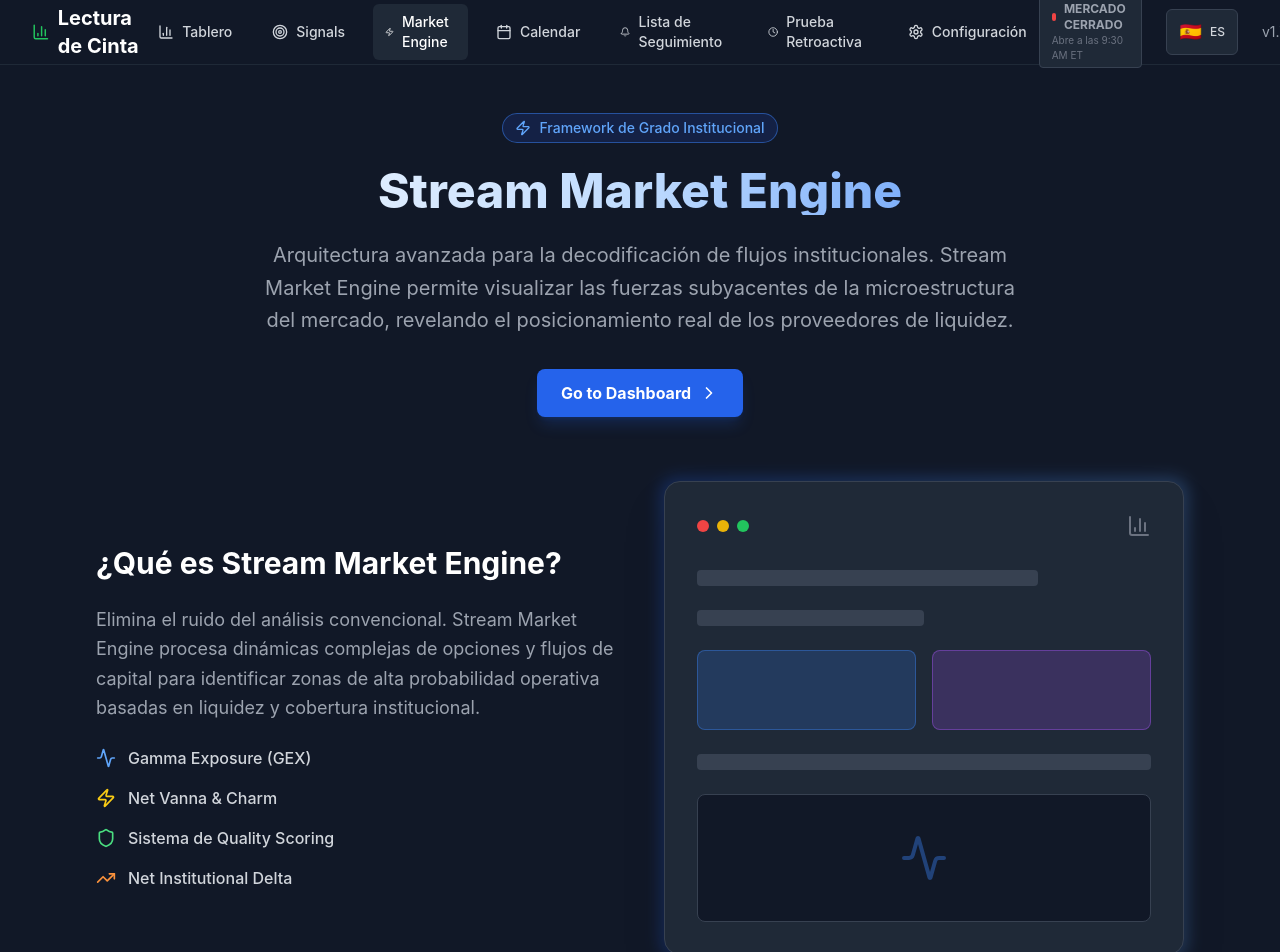
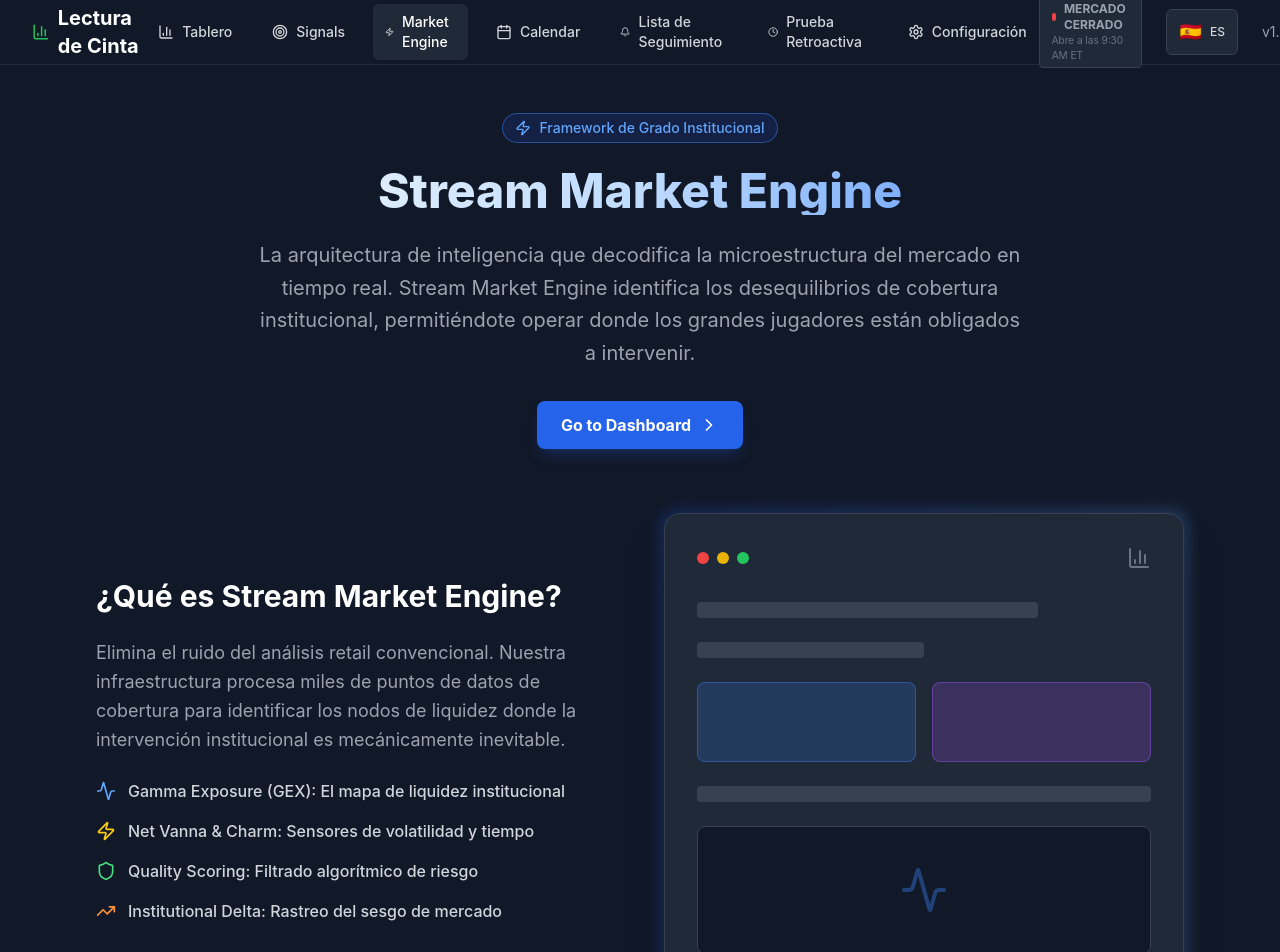
Before and after one commit to csubi1974/stream-app, a React (Vite) app: page /engine in a window 1280 px wide. Shown: the top 952 px of the page. Built offline with nearby package versions, Linux system fonts and the light colour scheme.

Commit message:
v1.7.5 - Enhance Engine page terminology with high-impact institutional branding

```diff
--- a/package.json
+++ b/package.json
@@ -1,7 +1,7 @@
 {
   "name": "trae-project",
   "private": true,
-  "version": "1.7.4",
+  "version": "1.7.5",
   "type": "module",
   "scripts": {
     "client:dev": "vite",
--- a/src/locales/en/translation.json
+++ b/src/locales/en/translation.json
@@ -8,7 +8,7 @@
     "MARKET OPEN": "MARKET OPEN",
     "MARKET CLOSED": "MARKET CLOSED",
     "TapeReading": "TapeReading",
-    "Version": "v1.7.4",
+    "Version": "v1.7.5",
     "TapeReading Platform": "Tape Reading Platform",
     "Real-time analysis": "Real-time market flow analysis for 0DTE options and swing trading",
     "Connected to market data": "Connected to market data",
@@ -265,9 +265,11 @@
     "Rastreo dinámico del Delta Decay conforme se acerca el cierre. Permite identificar la presión mecánica de compra o venta generada puramente por el paso del tiempo.": "Dynamic Delta Decay tracking towards the close. Identifies mechanical buy or sell pressure generated purely by the passage of time.",
     "Sistema de validación multi-factorial que puntúa la probabilidad de éxito de cada señal basándose en el agotamiento del movimiento, uso del rango esperado y alineación de deriva.": "Multi-factorial validation system that scores the probability of success for each signal based on move exhaustion, expected range usage, and drift alignment.",
     "Generación de estructuras profesionales (BPS, BCS, IC) validadas por el ecosistema de GEX/Vanna/Charm, optimizando strikes para máxima captura de premium con riesgo controlado.": "Generation of professional structures (BPS, BCS, IC) validated by the GEX/Vanna/Charm ecosystem, optimizing strikes for maximum premium capture with controlled risk.",
-    "Net Vanna & Charm": "Net Vanna & Charm",
-    "Quality Scoring System": "Quality Scoring System",
-    "Net Vanna Edge": "Net Vanna Edge",
-    "Temporal Charm Factor": "Temporal Charm Factor",
-    "Institutional Quality Scoring": "Institutional Quality Scoring"
+    "Net Vanna & Charm: Sensores de volatilidad y tiempo": "Net Vanna & Charm: Volatility and Time Sensors",
+    "Quality Scoring: Filtrado algorítmico de riesgo": "Quality Scoring: Algorithmic Risk Filtering",
+    "Institutional Delta: Rastreo del sesgo de mercado": "Institutional Delta: Market Bias Tracking",
+    "Elimina el ruido del análisis convencional. Stream Market Engine procesa dinámicas complejas de opciones y flujos de capital para identificar zonas de alta probabilidad operativa basadas en liquidez y cobertura institucional.": "Eliminate the noise of conventional retail analysis. Our infrastructure processes thousands of hedging data points to identify liquidity nodes where institutional intervention is mechanically inevitable.",
+    "Gamma Exposure (GEX): El mapa de liquidez institucional": "Gamma Exposure (GEX): The Institutional Liquidity Map",
+    "¿Qué es Stream Market Engine?": "What is Stream Market Engine?",
+    "Arquitectura avanzada para la decodificación de flujos institucionales. Stream Market Engine permite visualizar las fuerzas subyacentes de la microestructura del mercado, revelando el posicionamiento real de los proveedores de liquidez.": "Intel architecture that decodes market microstructure in real-time. Stream Market Engine identifies institutional hedging imbalances, allowing you to trade where major players are mechanically forced to intervene."
 }
--- a/src/locales/es/translation.json
+++ b/src/locales/es/translation.json
@@ -8,7 +8,7 @@
     "MARKET OPEN": "MERCADO ABIERTO",
     "MARKET CLOSED": "MERCADO CERRADO",
     "TapeReading": "Lectura de Cinta",
-    "Version": "v1.7.4",
+    "Version": "v1.7.5",
     "TapeReading Platform": "Plataforma de Lectura de Cinta",
     "Real-time analysis": "Análisis de flujo de mercado en tiempo real para opciones 0DTE y swing trading",
     "Connected to market data": "Conectado a datos de mercado",
@@ -261,13 +261,18 @@
     "Loading GEX Metrics...": "Cargando Métricas GEX...",
     "No GEX Data Available - Connect Schwab": "Sin Datos GEX - Conecte Schwab",
     "Institutional Grade Framework": "Framework de Grado Institucional",
-    "Decodificación del flujo de volatilidad. Mide cómo los cambios en la IV fuerzan a los Market Makers a ajustar sus coberturas, anticipando el \"Vanna Rally\" o el efecto \"Crush\".": "Decodificación del flujo de volatilidad. Mide cómo los cambios en la IV fuerzan a los Market Makers a ajustar sus coberturas, anticipando el \"Vanna Rally\" o el efecto \"Crush\".",
+    "Arquitectura avanzada para la decodificación de flujos institucionales. Stream Market Engine permite visualizar las fuerzas subyacentes de la microestructura del mercado, revelando el posicionamiento real de los proveedores de liquidez.": "La arquitectura de inteligencia que decodifica la microestructura del mercado en tiempo real. Stream Market Engine identifica los desequilibrios de cobertura institucional, permitiéndote operar donde los grandes jugadores están obligados a intervenir.",
     "Rastreo dinámico del Delta Decay conforme se acerca el cierre. Permite identificar la presión mecánica de compra o venta generada puramente por el paso del tiempo.": "Rastreo dinámico del Delta Decay conforme se acerca el cierre. Permite identificar la presión mecánica de compra o venta generada puramente por el paso del tiempo.",
     "Sistema de validación multi-factorial que puntúa la probabilidad de éxito de cada señal basándose en el agotamiento del movimiento, uso del rango esperado y alineación de deriva.": "Sistema de validación multi-factorial que puntúa la probabilidad de éxito de cada señal basándose en el agotamiento del movimiento, uso del rango esperado y alineación de deriva.",
     "Generación de estructuras profesionales (BPS, BCS, IC) validadas por el ecosistema de GEX/Vanna/Charm, optimizando strikes para máxima captura de premium con riesgo controlado.": "Generación de estructuras profesionales (BPS, BCS, IC) validadas por el ecosistema de GEX/Vanna/Charm, optimizando strikes para máxima captura de premium con riesgo controlado.",
-    "Net Vanna & Charm": "Net Vanna & Charm",
-    "Quality Scoring System": "Sistema de Quality Scoring",
+    "Gamma Exposure (GEX): El mapa de liquidez institucional": "Gamma Exposure (GEX): El mapa de liquidez institucional",
+    "Net Vanna & Charm: Sensores de volatilidad y tiempo": "Net Vanna & Charm: Sensores de volatilidad y tiempo",
+    "Quality Scoring: Filtrado algorítmico de riesgo": "Quality Scoring: Filtrado algorítmico de riesgo",
+    "Institutional Delta: Rastreo del sesgo de mercado": "Institutional Delta: Rastreo del sesgo de mercado",
+    "Elimina el ruido del análisis convencional. Stream Market Engine procesa dinámicas complejas de opciones y flujos de capital para identificar zonas de alta probabilidad operativa basadas en liquidez y cobertura institucional.": "Elimina el ruido del análisis retail convencional. Nuestra infraestructura procesa miles de puntos de datos de cobertura para identificar los nodos de liquidez donde la intervención institucional es mecánicamente inevitable.",
+    "Decodificación del flujo de volatilidad. Mide cómo los cambios en la IV fuerzan a los Market Makers a ajustar sus coberturas, anticipando el \"Vanna Rally\" o el efecto \"Crush\".": "Decodificación del flujo de volatilidad. Mide cómo los cambios en la IV fuerzan a los Market Makers a ajustar sus coberturas, anticipando el \"Vanna Rally\" o el efecto \"Crush\".",
     "Net Vanna Edge": "Ventaja de Net Vanna",
     "Temporal Charm Factor": "Factor de Charm Temporal",
-    "Institutional Quality Scoring": "Scoring de Calidad Institucional"
+    "Institutional Quality Scoring": "Scoring de Calidad Institucional",
+    "¿Qué es Stream Market Engine?": "¿Qué es Stream Market Engine?"
 }
--- a/src/pages/StreamMarketEngine.tsx
+++ b/src/pages/StreamMarketEngine.tsx
@@ -44,10 +44,10 @@ export function StreamMarketEngine() {
                         </p>
                         <ul className="space-y-4">
                             {[
-                                { label: 'Gamma Exposure (GEX)', icon: Activity, color: 'text-blue-400' },
-                                { label: 'Net Vanna & Charm', icon: Zap, color: 'text-yellow-400' },
-                                { label: 'Quality Scoring System', icon: Shield, color: 'text-green-400' },
-                                { label: 'Net Institutional Delta', icon: TrendingUp, color: 'text-orange-400' }
+                                { label: 'Gamma Exposure (GEX): El mapa de liquidez institucional', icon: Activity, color: 'text-blue-400' },
+                                { label: 'Net Vanna & Charm: Sensores de volatilidad y tiempo', icon: Zap, color: 'text-yellow-400' },
+                                { label: 'Quality Scoring: Filtrado algorítmico de riesgo', icon: Shield, color: 'text-green-400' },
+                                { label: 'Institutional Delta: Rastreo del sesgo de mercado', icon: TrendingUp, color: 'text-orange-400' }
                             ].map((item, i) => (
                                 <li key={i} className="flex items-center space-x-3 text-gray-300 font-medium">
                                     <item.icon className={`h-5 w-5 ${item.color}`} />
```
Also changed, not shown: 1 other file (tests, documents, lock files or other folders).
